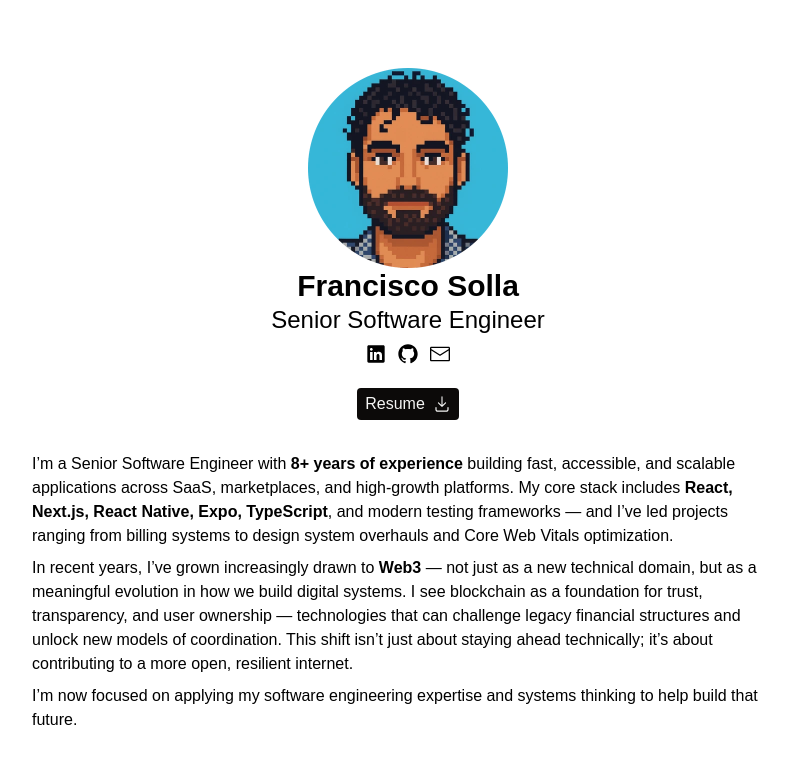
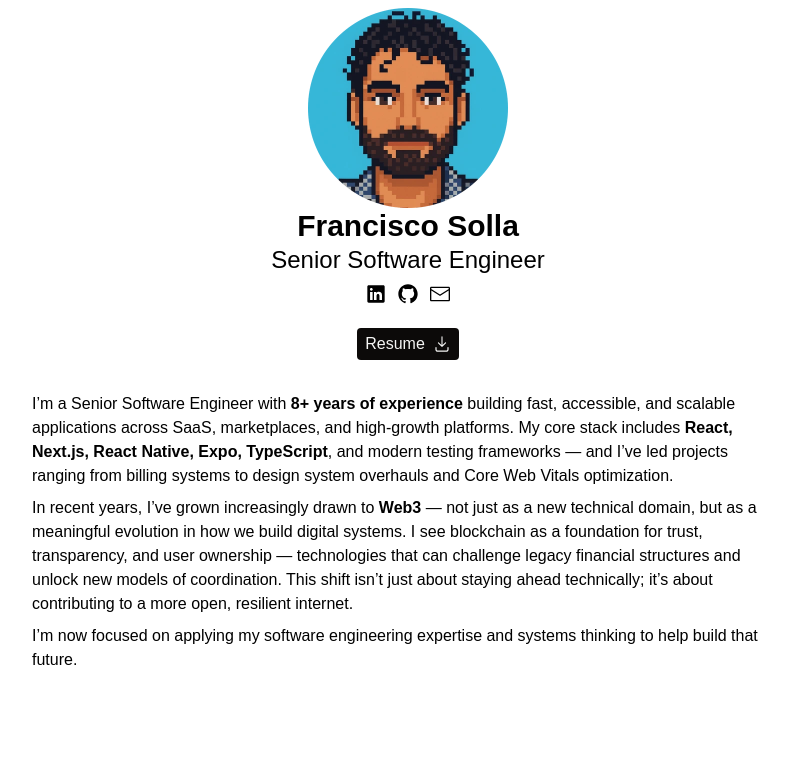
Before and after one commit to franciscosolla/solla, a Next.js app: page / in a window 1280 px wide. Shown: the top 764 px of the page, without its empty margins (232-1021 px from the left). Built offline with nearby package versions, Linux system fonts and the light colour scheme.

Commit message:
fix body style

```diff
--- a/src/app/layout.tsx
+++ b/src/app/layout.tsx
@@ -55,7 +55,7 @@
   return (
     <html lang="en">
       <body
-        className={`${geistSans.variable} ${geistMono.variable} antialiased h-screen flex flex-col justify-center`}
+        className={`${geistSans.variable} ${geistMono.variable} antialiased`}
       >
         {children}
       </body>
```
